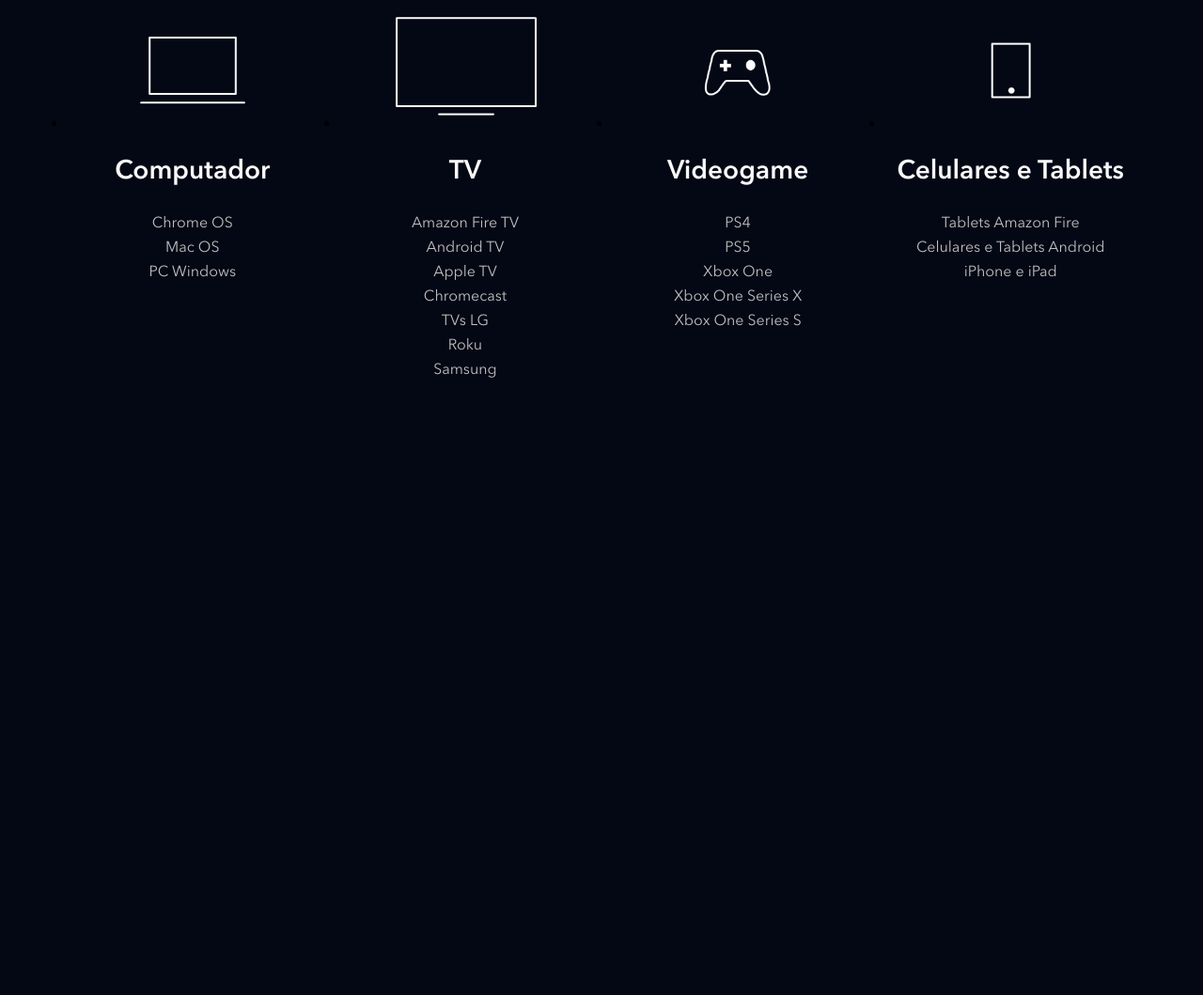
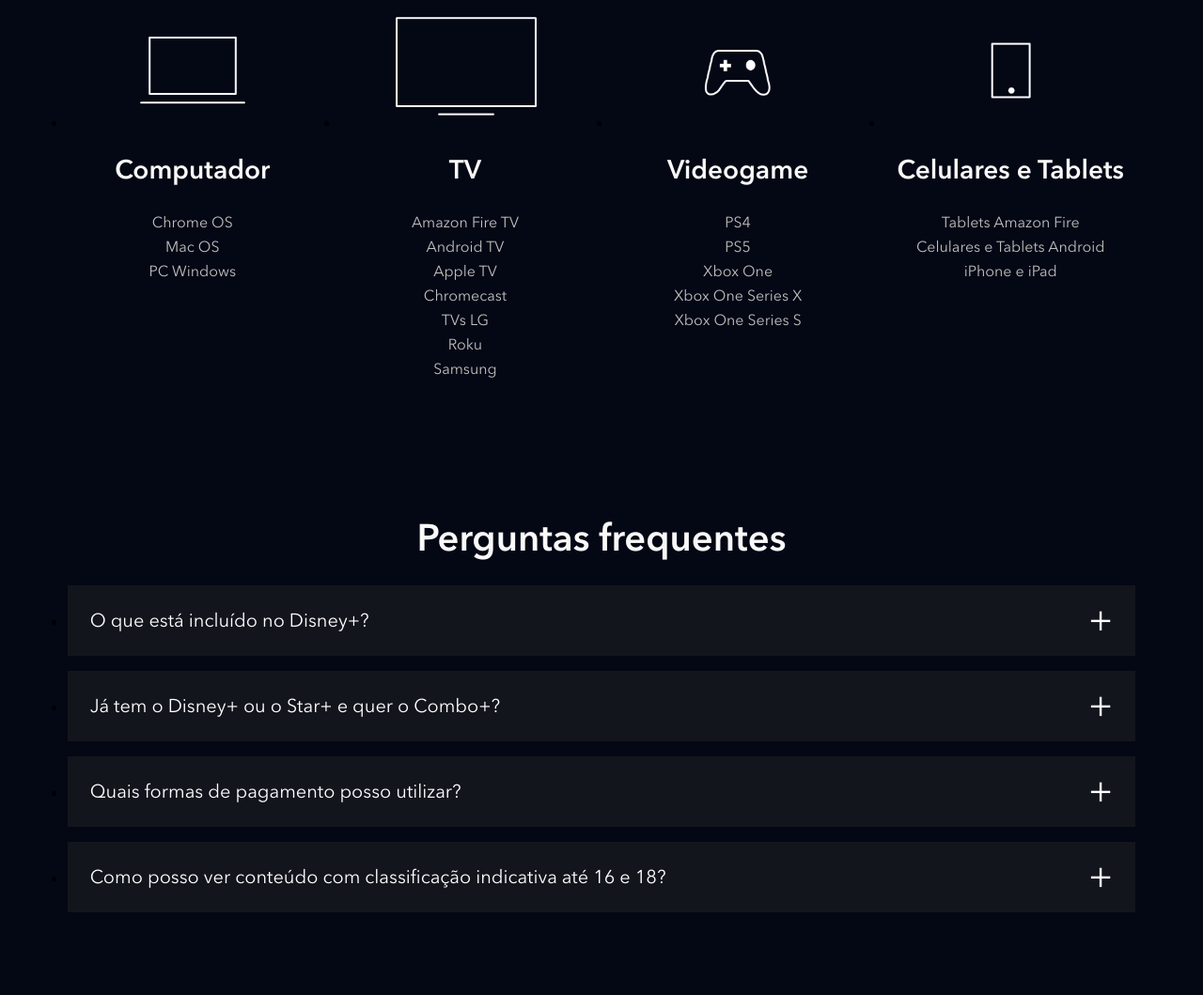
Before and after one commit to douglas-medina/clone_disneyplus, a website: page src/index.html in a window 1280 px wide. Shown: the part 3913-4972 px from the top of the page at 94% size. Before the commit the page ends 4390 px from the top, so only its background shows below. Drawn offline with nearby package versions, Linux system fonts and the light colour scheme; files that its build step writes are made by us from their sources; files whose address does not match are found by name.

Commit message:
add faq section

```diff
--- a/src/index.html
+++ b/src/index.html
@@ -206,6 +206,43 @@
             </li>
         </ul>
     </section>
+    <section class="faq">
+        <h2 class="title">Perguntas frequentes</h2>
+        <ul class="faq__questions">
+            <li class="faq__questions__item" data-faq-question>
+                <div class="faq__questions__item__question">
+                    O que está incluído no Disney+?
+                </div>
+                <div class="faq__questions__item__answer text--big">
+                    Resposta !
+                </div>
+            </li>
+            <li class="faq__questions__item" data-faq-question>
+                <div class="faq__questions__item__question">
+                    Já tem o Disney+ ou o Star+ e quer o Combo+?
+                </div>
+                <div class="faq__questions__item__answer text--big">
+                    Resposta !
+                </div>
+            </li>
+            <li class="faq__questions__item" data-faq-question>
+                <div class="faq__questions__item__question">
+                    Quais formas de pagamento posso utilizar?
+                </div>
+                <div class="faq__questions__item__answer text--big">
+                    Resposta !
+                </div>
+            </li>
+            <li class="faq__questions__item" data-faq-question>
+                <div class="faq__questions__item__question">
+                    Como posso ver conteúdo com classificação indicativa até 16 e 18?
+                </div>
+                <div class="faq__questions__item__answer text--big">
+                    Resposta !
+                </div>
+            </li>
+        </ul>
+    </section>
     <script src="../src/main.js"></script>
 </body>
 </html>
--- a/src/main.js
+++ b/src/main.js
@@ -1,5 +1,6 @@
 document.addEventListener('DOMContentLoaded', function() {
     const buttons = document.querySelectorAll('[data-tab-button]');
+    const questions = document.querySelectorAll('[data-faq-question]')
 
     for (let i = 0; i < buttons.length; i++) {
         buttons[i].addEventListener('click', function(botao) {
@@ -11,7 +12,20 @@
             botao.target.classList.add('shows__tabs__button--is-active');
         })
     }
+
+    for (let i = 0; i < questions.length; i++) {
+        questions[i].addEventListener('click', abreOuFechaResposta);
+
+    }
 })
+
+function abreOuFechaResposta(elemento) {
+    const classe = 'faq__questions__item--is-open';
+
+    const elementoPai = elemento.target.parentNode;
+
+    elementoPai.classList.toggle(classe);
+}
 
 function removeBotaoAtivo() {
     const buttons = document.querySelectorAll('[data-tab-button]');
--- /dev/null
+++ b/src/styles/_faq.scss
@@ -0,0 +1,55 @@
+.faq {
+    padding: 5.6vw;
+
+    h2 {
+        text-align: center;
+        margin-bottom: 24px;
+    }
+
+    &__questions {
+
+
+        &__item {
+            background-color: #13151d;
+            margin-bottom: 16px;
+
+            &__question {
+                color: #fff;
+                font-size: 20px;
+                padding: 24px;
+                display: block;
+                position: relative;
+                cursor: pointer;
+
+                &::after {
+                    content: '+';
+                    position: absolute;
+                    top: 0;
+                    right: 24px;
+                    height: 100%;
+                    display: flex;
+                    align-items: center;
+                    font-size: 40px;
+                }
+            }
+
+            &__answer {
+                height: 0;
+                overflow: hidden;
+                padding: 0 24px;
+                transition: height, .3s ease;
+            }
+
+            &--is-open {
+                .faq__questions__item__question::after {
+                    content: '-';
+                }
+                .faq__questions__item__answer {
+                    height: auto;
+                    padding-bottom: 24px;
+                    transition: height, .3s ease;
+                }
+            }
+        }
+    }
+}
--- a/src/styles/main.scss
+++ b/src/styles/main.scss
@@ -2,6 +2,7 @@
 @use 'shows';
 @use 'plans';
 @use 'available-devices';
+@use 'faq';
 @use 'variaveis';
 
 
```
